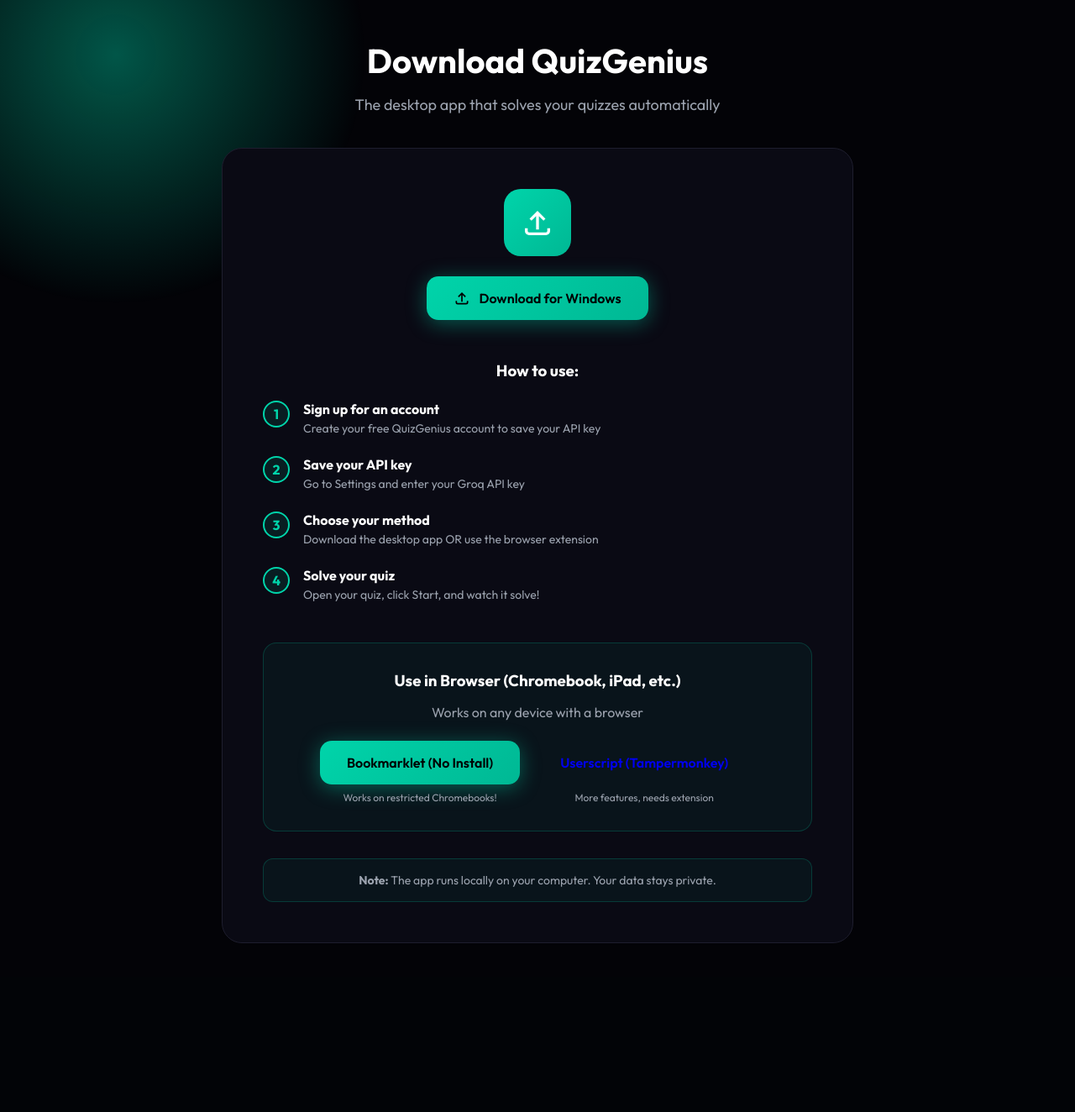
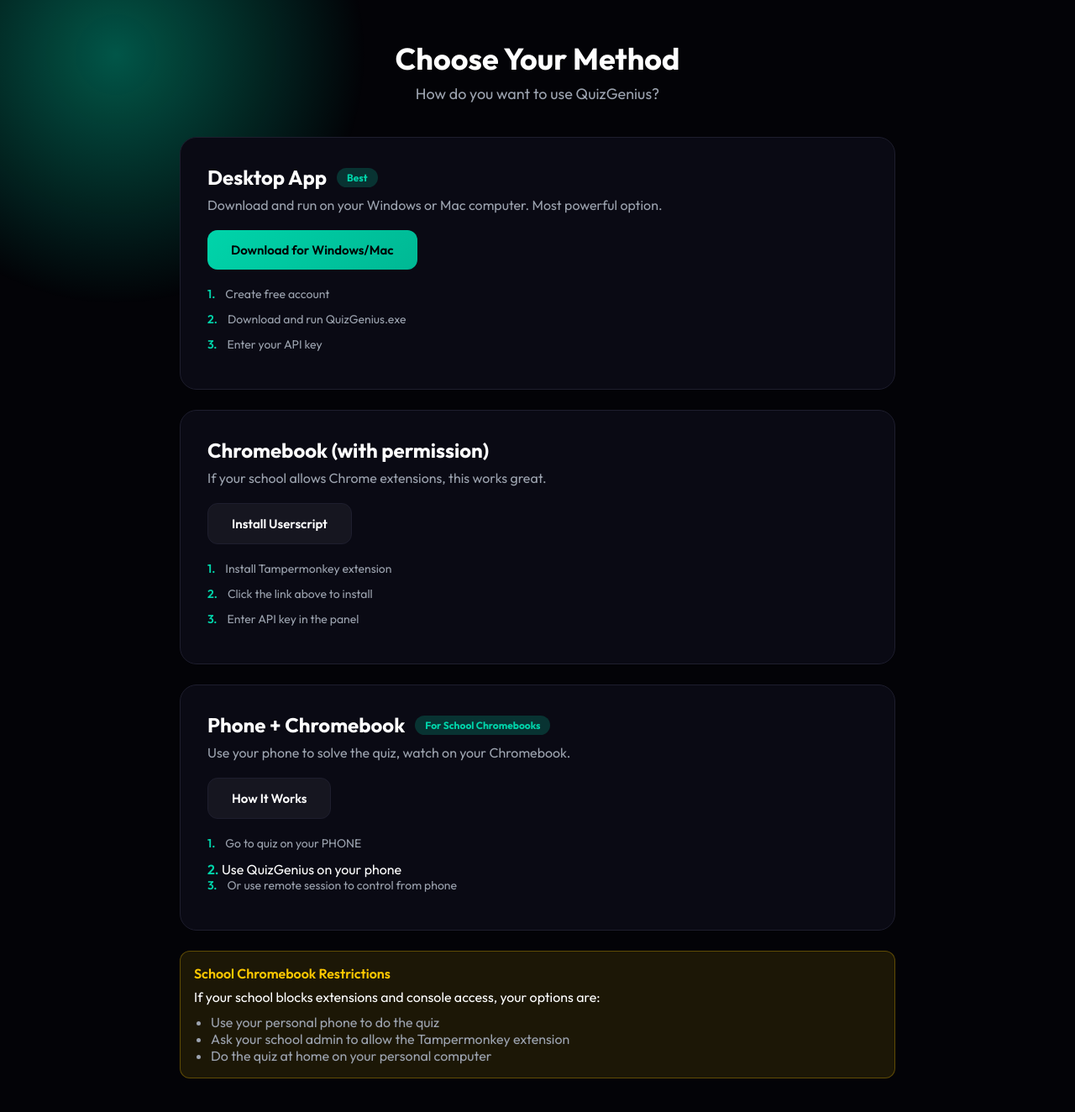
Before and after one commit to businessfawcett-cloud/quizgenius, a Flask app: page /download in a window 1280 px wide. Shown: the part 73-1397 px from the top of the page at 84% size. Before the commit the page ends 1196 px from the top, so only its background shows below. Run offline with Flask 3, Linux system fonts and the light colour scheme.

Commit message:
Update download page with clear options

```diff
--- a/app.py
+++ b/app.py
@@ -330,6 +330,12 @@ def chromebook():
     return render_template("chromebook.html")
 
 
+@app.route("/remote")
+def remote():
+    """Serve the remote solver page."""
+    return render_template("remote.html")
+
+
 if __name__ == "__main__":
     port = int(os.environ.get("PORT", 5000))
     app.run(host="0.0.0.0", port=port, debug=True)
--- a/templates/download.html
+++ b/templates/download.html
@@ -19,22 +19,25 @@
         .nav-links { display: flex; gap: 32px; list-style: none; }
         .nav-links a { color: var(--text-secondary); text-decoration: none; font-weight: 500; }
         .nav-links a:hover { color: var(--text-primary); }
-        .container { max-width: 800px; margin: 0 auto; padding: 120px 24px 40px; }
-        h1 { font-size: 40px; margin-bottom: 16px; text-align: center; }
+        .container { max-width: 900px; margin: 0 auto; padding: 120px 24px 40px; }
+        h1 { font-size: 36px; margin-bottom: 8px; text-align: center; }
         .subtitle { color: var(--text-secondary); text-align: center; margin-bottom: 40px; font-size: 18px; }
-        .download-card { background: var(--bg-card); border: 1px solid var(--border); border-radius: 24px; padding: 48px; text-align: center; }
-        .download-icon { width: 80px; height: 80px; background: var(--gradient-primary); border-radius: 20px; display: flex; align-items: center; justify-content: center; margin: 0 auto 24px; }
-        .download-icon svg { width: 40px; height: 40px; }
-        .btn { display: inline-flex; align-items: center; gap: 10px; padding: 16px 32px; border-radius: 14px; font-weight: 600; font-size: 16px; text-decoration: none; cursor: pointer; border: none; transition: all 0.3s; }
-        .btn-primary { background: var(--gradient-primary); color: #000; box-shadow: 0 4px 24px var(--accent-glow); }
-        .btn-primary:hover { transform: translateY(-2px); box-shadow: 0 8px 40px var(--accent-glow); }
-        .steps { margin-top: 48px; text-align: left; }
-        .step { display: flex; gap: 16px; margin-bottom: 24px; }
-        .step-num { width: 32px; height: 32px; background: rgba(0, 212, 170, 0.1); border: 2px solid var(--accent); border-radius: 50%; display: flex; align-items: center; justify-content: center; font-weight: 700; color: var(--accent); flex-shrink: 0; }
-        .step-text h3 { font-size: 16px; margin-bottom: 4px; }
-        .step-text p { color: var(--text-secondary); font-size: 14px; }
-        .code { background: rgba(255,255,255,0.05); padding: 12px 16px; border-radius: 8px; font-family: monospace; font-size: 14px; margin-top: 8px; color: var(--accent); }
-        .note { margin-top: 32px; padding: 16px; background: rgba(0, 212, 170, 0.05); border: 1px solid rgba(0, 212, 170, 0.2); border-radius: 12px; color: var(--text-secondary); font-size: 14px; }
+
+        .option-card { background: var(--bg-card); border: 1px solid var(--border); border-radius: 20px; padding: 32px; margin-bottom: 24px; }
+        .option-card h2 { font-size: 24px; margin-bottom: 8px; display: flex; align-items: center; gap: 12px; }
+        .option-card .badge { font-size: 12px; padding: 4px 12px; border-radius: 20px; background: rgba(0,212,170,0.2); color: var(--accent); }
+        .option-card p { color: var(--text-secondary); margin-bottom: 20px; }
+        .btn { display: inline-flex; align-items: center; gap: 8px; padding: 14px 28px; border-radius: 12px; font-weight: 600; font-size: 15px; text-decoration: none; cursor: pointer; border: none; }
+        .btn-primary { background: var(--gradient-primary); color: #000; }
+        .btn-primary:hover { transform: translateY(-2px); box-shadow: 0 8px 24px var(--accent-glow); }
+        .btn-secondary { background: rgba(255,255,255,0.05); color: var(--text-primary); border: 1px solid var(--border); }
+
+        .steps { margin-top: 20px; }
+        .step { display: flex; gap: 12px; margin-bottom: 12px; font-size: 14px; color: var(--text-secondary); }
+        .step-num { color: var(--accent); font-weight: 600; }
+
+        .warning { background: rgba(255, 200, 0, 0.1); border: 1px solid rgba(255, 200, 0, 0.3); padding: 16px; border-radius: 12px; margin-top: 20px; }
+        .warning-title { color: #ffc800; font-weight: 600; margin-bottom: 8px; }
     </style>
 </head>
 <body>
@@ -56,76 +59,53 @@
     </nav>
 
     <div class="container">
-        <h1>Download QuizGenius</h1>
-        <p class="subtitle">The desktop app that solves your quizzes automatically</p>
+        <h1>Choose Your Method</h1>
+        <p class="subtitle">How do you want to use QuizGenius?</p>
 
-        <div class="download-card">
-            <div class="download-icon">
-                <svg fill="none" stroke="currentColor" stroke-width="2" viewBox="0 0 24 24"><path d="M4 16v2a2 2 0 002 2h12a2 2 0 002-2v-2M7 10l5-5 5 5M12 5v12"/></svg>
+        <!-- Option 1: Personal Computer -->
+        <div class="option-card">
+            <h2>Desktop App <span class="badge">Best</span></h2>
+            <p>Download and run on your Windows or Mac computer. Most powerful option.</p>
+            <a href="#" class="btn btn-primary">Download for Windows/Mac</a>
+            <div class="steps">
+                <div class="step"><span class="step-num">1.</span> Create free account</div>
+                <div class="step"><span class="step-num">2.</span> Download and run QuizGenius.exe</div>
+                <div class="step"><span class="step-num">3.</span> Enter your API key</div>
             </div>
-            <a href="#" class="btn btn-primary" onclick="alert('Download will be available after deploying to Render. Sign in to your dashboard to get updates.'); return false;">
-                <svg width="20" height="20" fill="none" stroke="currentColor" stroke-width="2" viewBox="0 0 24 24"><path d="M4 16v2a2 2 0 002 2h12a2 2 0 002-2v-2M7 10l5-5 5 5M12 5v12"/></svg>
-                Download for Windows
-            </a>
+        </div>
 
+        <!-- Option 2: Chromebook with extensions -->
+        <div class="option-card">
+            <h2>Chromebook (with permission)</h2>
+            <p>If your school allows Chrome extensions, this works great.</p>
+            <a href="/userscript" class="btn btn-secondary" target="_blank">Install Userscript</a>
             <div class="steps">
-                <h3 style="margin-bottom: 24px; text-align: center;">How to use:</h3>
-                <div class="step">
-                    <div class="step-num">1</div>
-                    <div class="step-text">
-                        <h3>Sign up for an account</h3>
-                        <p>Create your free QuizGenius account to save your API key</p>
-                    </div>
-                </div>
-                <div class="step">
-                    <div class="step-num">2</div>
-                    <div class="step-text">
-                        <h3>Save your API key</h3>
-                        <p>Go to Settings and enter your Groq API key</p>
-                    </div>
-                </div>
-                <div class="step">
-                    <div class="step-num">3</div>
-                    <div class="step-text">
-                        <h3>Choose your method</h3>
-                        <p>Download the desktop app OR use the browser extension</p>
-                    </div>
-                </div>
-                <div class="step">
-                    <div class="step-num">4</div>
-                    <div class="step-text">
-                        <h3>Solve your quiz</h3>
-                        <p>Open your quiz, click Start, and watch it solve!</p>
-                    </div>
-                </div>
+                <div class="step"><span class="step-num">1.</span> Install Tampermonkey extension</div>
+                <div class="step"><span class="step-num">2.</span> Click the link above to install</div>
+                <div class="step"><span class="step-num">3.</span> Enter API key in the panel</div>
             </div>
+        </div>
 
-            <div style="margin-top: 48px; padding: 32px; background: rgba(0,212,170,0.05); border: 1px solid rgba(0,212,170,0.2); border-radius: 16px;">
-                <h3 style="margin-bottom: 16px; text-align: center;">Use in Browser (Chromebook, iPad, etc.)</h3>
-                <p style="text-align: center; color: var(--text-secondary); margin-bottom: 24px;">Works on any device with a browser</p>
-                <div style="display: flex; gap: 16px; justify-content: center; flex-wrap: wrap;">
-                    <div>
-                        <a href="/bookmarklet" class="btn btn-primary">
-                            Bookmarklet (No Install)
-                        </a>
-                        <p style="margin-top: 8px; font-size: 12px; color: var(--text-secondary);">
-                            Works on restricted Chromebooks!
-                        </p>
-                    </div>
-                    <div>
-                        <a href="/userscript" class="btn btn-secondary" target="_blank">
-                            Userscript (Tampermonkey)
-                        </a>
-                        <p style="margin-top: 8px; font-size: 12px; color: var(--text-secondary);">
-                            More features, needs extension
-                        </p>
-                    </div>
-                </div>
+        <!-- Option 3: Phone + Chromebook -->
+        <div class="option-card">
+            <h2>Phone + Chromebook <span class="badge">For School Chromebooks</span></h2>
+            <p>Use your phone to solve the quiz, watch on your Chromebook.</p>
+            <a href="/remote" class="btn btn-secondary">How It Works</a>
+            <div class="steps">
+                <div class="step"><span class="step-num">1.</span> Go to quiz on your PHONE</div>
+                <div class class="step"><span class="step-num">2.</span> Use QuizGenius on your phone</div>
+                <div class="step"><span class="step-num">3.</span> Or use remote session to control from phone</div>
             </div>
+        </div>
 
-            <div class="note">
-                <strong>Note:</strong> The app runs locally on your computer. Your data stays private.
-            </div>
+        <div class="warning">
+            <div class="warning-title">School Chromebook Restrictions</div>
+            <p>If your school blocks extensions and console access, your options are:</p>
+            <ul style="margin-top: 10px; padding-left: 20px; color: var(--text-secondary);">
+                <li>Use your personal phone to do the quiz</li>
+                <li>Ask your school admin to allow the Tampermonkey extension</li>
+                <li>Do the quiz at home on your personal computer</li>
+            </ul>
         </div>
     </div>
 </body>
```
Also changed, not shown: templates/remote.html (added, +57 -0 lines).
